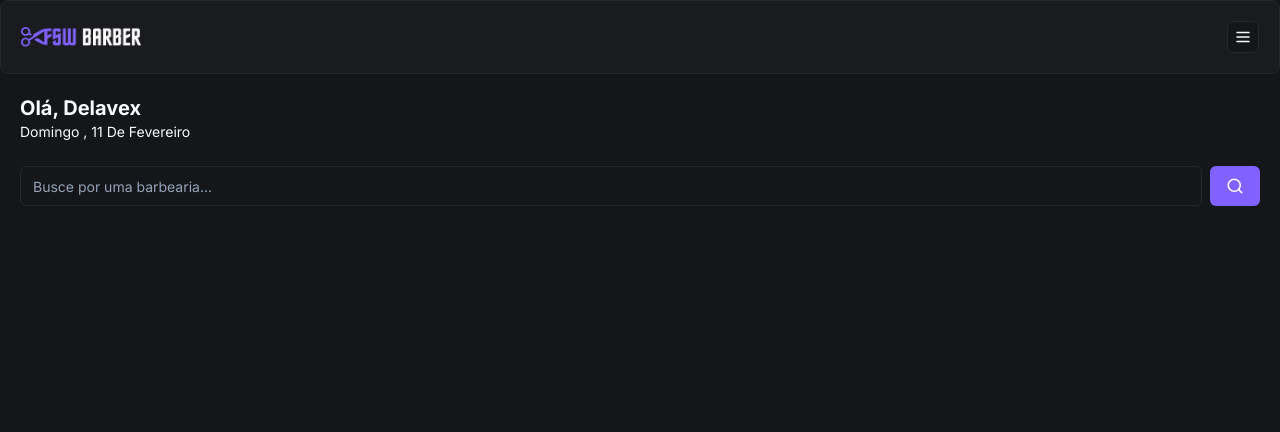
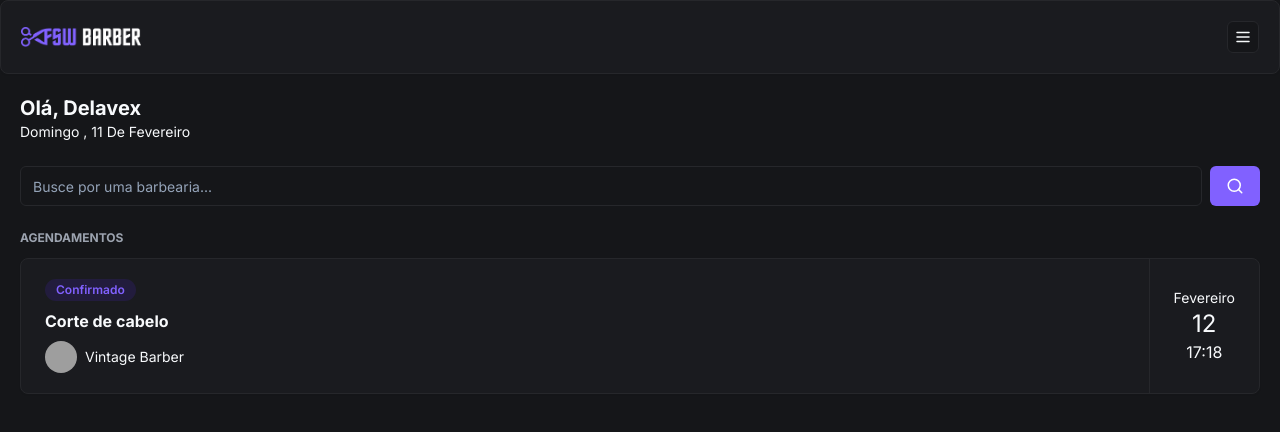
Before and after one commit to devAlexSilva/barbershop, a Next.js app: page / in a window 1280 px wide. Shown: the top 432 px of the page. Built offline with nearby package versions, Linux system fonts and the light colour scheme; grey boxes are pictures that could not be loaded.

Commit message:
feat: add initial booking component

```diff
--- a/app/(home)/page.tsx
+++ b/app/(home)/page.tsx
@@ -2,6 +2,7 @@
 import Header from "../components/Header";
 import { ptBR } from "date-fns/locale";
 import Search from "./Search";
+import BookingItem from "../components/BookingItem";
 
 export default function Home() {
   return (
@@ -18,6 +19,11 @@
       <div className="px-5 pt-6">
         <Search />
       </div>
+
+      <div className="px-5 mt-6">
+        <h2 className="text-xs uppercase text-gray-400 font-bold mb-3">Agendamentos</h2>
+        <BookingItem />
+      </div>
     </div>
 
   );
--- /dev/null
+++ b/app/components/BookingItem.tsx
@@ -0,0 +1,33 @@
+import { Avatar, AvatarFallback, AvatarImage } from "./ui/avatar"
+import { Badge } from "./ui/badge"
+import { Card, CardContent } from "./ui/card"
+
+const BookingItem = () => {
+  return (
+    <Card>
+      <CardContent className="flex justify-between py-0">
+        <div className="flex flex-col gap-2 py-5">
+          <Badge className="text-primary w-fit bg-[#221C3D] hover:bg-[#221C3D]">Confirmado</Badge> {/*w-fit to restrict size div */}
+          <h2 className="font-bold">Corte de cabelo</h2>
+          <div className="flex items-center gap-2">
+            <Avatar className="h-8 w-8">
+              <AvatarImage src="https://utfs.io/f/c97a2dc9-cf62-468b-a851-bfd2bdde775f-16p.png" />
+
+              <AvatarFallback>A</AvatarFallback>  {/*in case of error on fetch avatar*/}
+            </Avatar>
+
+            <h3 className="text-sm">Vintage Barber</h3>
+          </div>
+        </div>
+
+        <div className="flex flex-col items-center justify-center pl-6 border-l border-solid border-secondary">
+          <p className="text-sm">Fevereiro</p>
+          <p className="text-2xl">12</p>
+          <p className="tex-sm">17:18</p>
+        </div>
+      </CardContent>
+    </Card>
+  )
+}
+
+export default BookingItem
--- /dev/null
+++ b/app/components/ui/avatar.tsx
@@ -0,0 +1,50 @@
+"use client"
+
+import * as React from "react"
+import * as AvatarPrimitive from "@radix-ui/react-avatar"
+
+import { cn } from "@/app/lib/utils"
+
+const Avatar = React.forwardRef<
+  React.ElementRef<typeof AvatarPrimitive.Root>,
+  React.ComponentPropsWithoutRef<typeof AvatarPrimitive.Root>
+>(({ className, ...props }, ref) => (
+  <AvatarPrimitive.Root
+    ref={ref}
+    className={cn(
+      "relative flex h-10 w-10 shrink-0 overflow-hidden rounded-full",
+      className
+    )}
+    {...props}
+  />
+))
+Avatar.displayName = AvatarPrimitive.Root.displayName
+
+const AvatarImage = React.forwardRef<
+  React.ElementRef<typeof AvatarPrimitive.Image>,
+  React.ComponentPropsWithoutRef<typeof AvatarPrimitive.Image>
+>(({ className, ...props }, ref) => (
+  <AvatarPrimitive.Image
+    ref={ref}
+    className={cn("aspect-square h-full w-full", className)}
+    {...props}
+  />
+))
+AvatarImage.displayName = AvatarPrimitive.Image.displayName
+
+const AvatarFallback = React.forwardRef<
+  React.ElementRef<typeof AvatarPrimitive.Fallback>,
+  React.ComponentPropsWithoutRef<typeof AvatarPrimitive.Fallback>
+>(({ className, ...props }, ref) => (
+  <AvatarPrimitive.Fallback
+    ref={ref}
+    className={cn(
+      "flex h-full w-full items-center justify-center rounded-full bg-muted",
+      className
+    )}
+    {...props}
+  />
+))
+AvatarFallback.displayName = AvatarPrimitive.Fallback.displayName
+
+export { Avatar, AvatarImage, AvatarFallback }
--- /dev/null
+++ b/app/components/ui/badge.tsx
@@ -0,0 +1,36 @@
+import * as React from "react"
+import { cva, type VariantProps } from "class-variance-authority"
+
+import { cn } from "@/app/lib/utils"
+
+const badgeVariants = cva(
+  "inline-flex items-center rounded-full border px-2.5 py-0.5 text-xs font-semibold transition-colors focus:outline-none focus:ring-2 focus:ring-ring focus:ring-offset-2",
+  {
+    variants: {
+      variant: {
+        default:
+          "border-transparent bg-primary text-primary-foreground hover:bg-primary/80",
+        secondary:
+          "border-transparent bg-secondary text-secondary-foreground hover:bg-secondary/80",
+        destructive:
+          "border-transparent bg-destructive text-destructive-foreground hover:bg-destructive/80",
+        outline: "text-foreground",
+      },
+    },
+    defaultVariants: {
+      variant: "default",
+    },
+  }
+)
+
+export interface BadgeProps
+  extends React.HTMLAttributes<HTMLDivElement>,
+    VariantProps<typeof badgeVariants> {}
+
+function Badge({ className, variant, ...props }: BadgeProps) {
+  return (
+    <div className={cn(badgeVariants({ variant }), className)} {...props} />
+  )
+}
+
+export { Badge, badgeVariants }
--- a/package.json
+++ b/package.json
@@ -13,6 +13,7 @@
   },
   "dependencies": {
     "@prisma/client": "^5.9.1",
+    "@radix-ui/react-avatar": "^1.0.4",
     "@radix-ui/react-slot": "^1.0.2",
     "class-variance-authority": "^0.7.0",
     "clsx": "^2.1.0",
```
Also changed, not shown: 1 other file (tests, documents, lock files or other folders).
